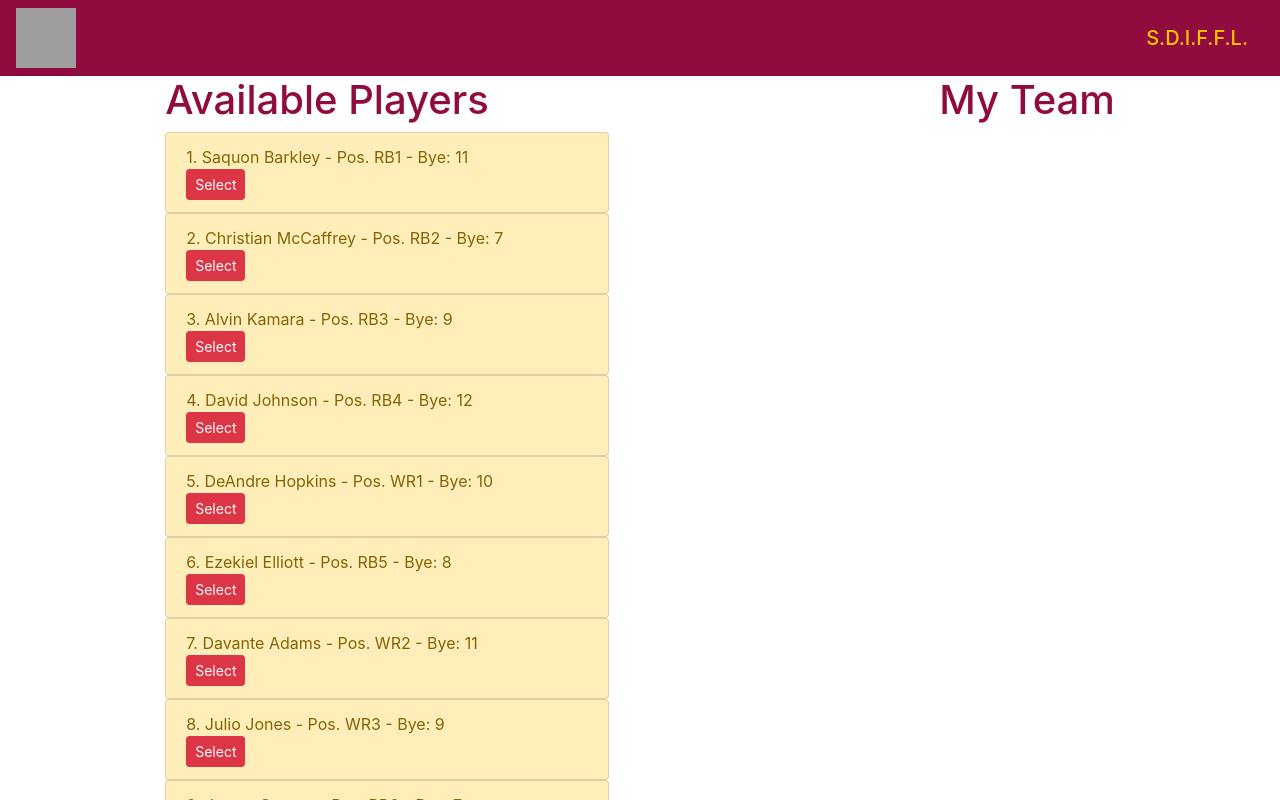
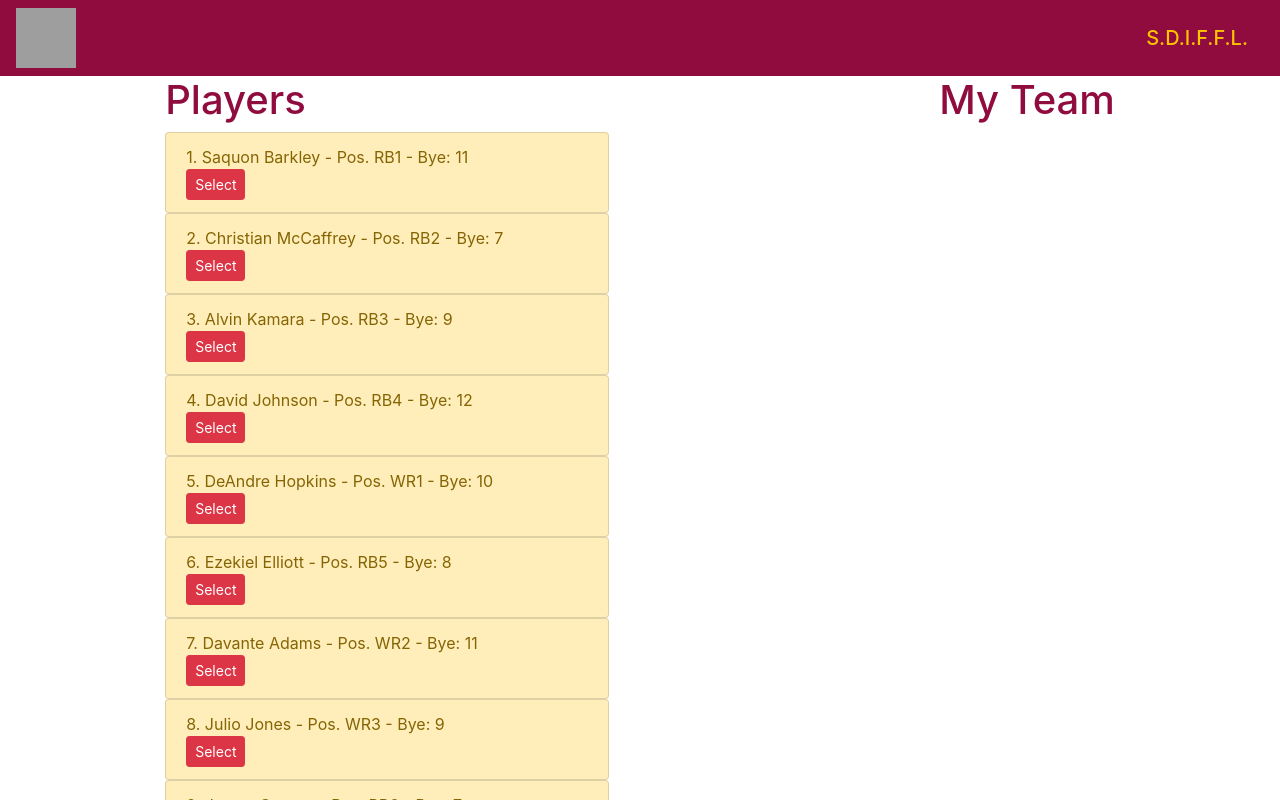
Before and after one commit to natebuch/draft_app, a React (Create React App) app: page / in a window 1280 px wide. Shown: the top 800 px of the page. Built offline with nearby package versions, Linux system fonts and the light colour scheme; grey boxes are pictures that could not be loaded.

Commit message:
Modify titles

```diff
--- a/src/App.js
+++ b/src/App.js
@@ -76,7 +76,7 @@ class App extends Component {
         </div>
         <div class="d-flex justify-content-around">
           <section>
-            <h1 style={{color: "#900C3F"}}>Available Players</h1>
+            <h1 style={{color: "#900C3F"}}>Players</h1>
             <ul class="list-group">
               { this.listAvailablePlayers() }
             </ul>
```
